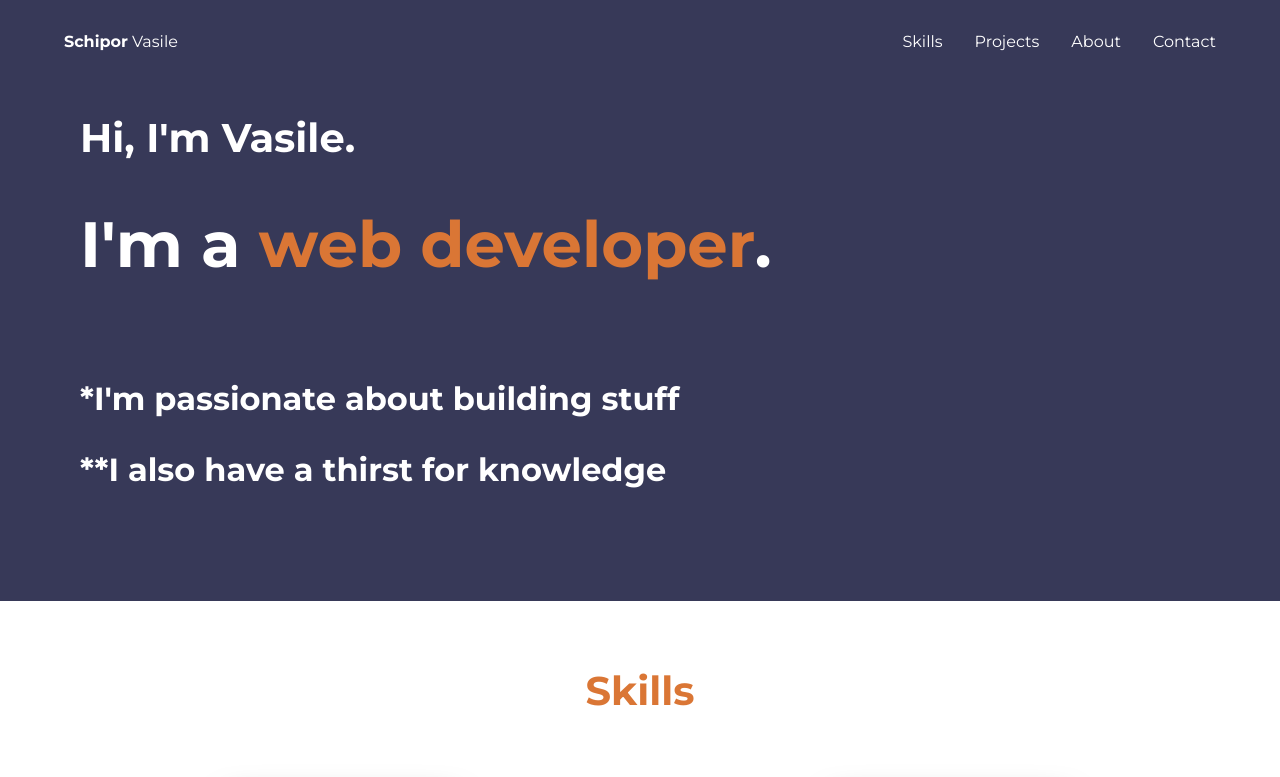
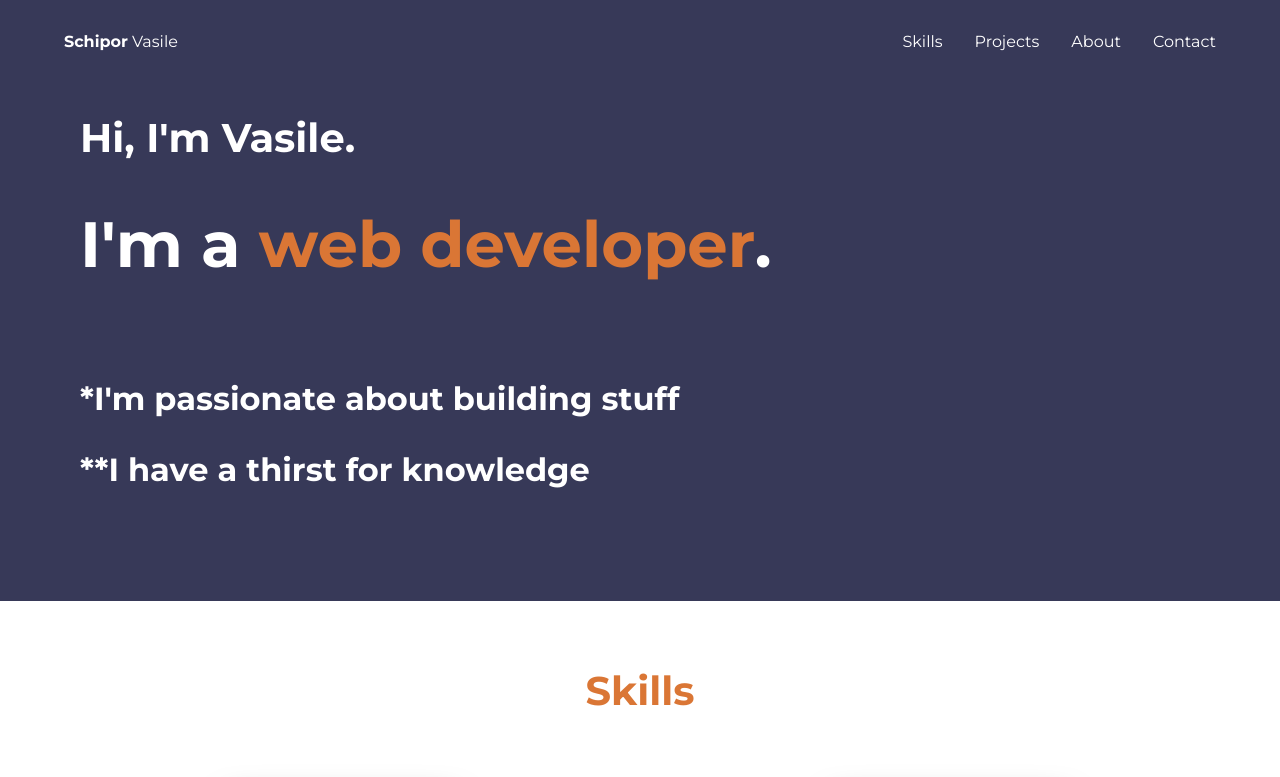
Before and after one commit to Utakato/Portfolio, a React (Create React App) app in the folder client/: page / in a window 1280 px wide. Shown: the top 777 px of the page. Built offline with nearby package versions, Linux system fonts and the light colour scheme.

Commit message:
Change text and animations

```diff
--- a/client/src/components/Hero/index.jsx
+++ b/client/src/components/Hero/index.jsx
@@ -11,7 +11,7 @@ const Hero = () => {
             <h2>Hi, I'm Vasile.</h2>
             <h1>I'm a <span>web developer</span>.</h1>
             <h3 className="fade">*I'm passionate about building stuff</h3>
-            <h3 className="fade rightH3">**I also have a thirst for knowledge</h3>
+            <h3 className="fade rightH3">**I have a thirst for knowledge</h3>
 
         </div>
     )
--- a/client/src/components/Hero/style.css
+++ b/client/src/components/Hero/style.css
@@ -22,15 +22,14 @@
 
 .fade {
     opacity: 0;
-    transform: translateX(-50%);
-    transition: all 0.7s;
-    /* transition-timing-function:cubic-bezier(.85,.62,.46,1.42); */
-    transition-timing-function: cubic-bezier(.21,.87,.36,1.28);
+    transform: translateY(50%);
+    transition: all 0.7s 1s ease-out;
 }
 
 .fade.rightH3 {
-    transform: translateX(50%);
+    transform: translateY(50%);
     margin-top: 2rem;
+    transition: all 0.7s 1.5s ease-out;
 }
 
 .fade.visible {
```
